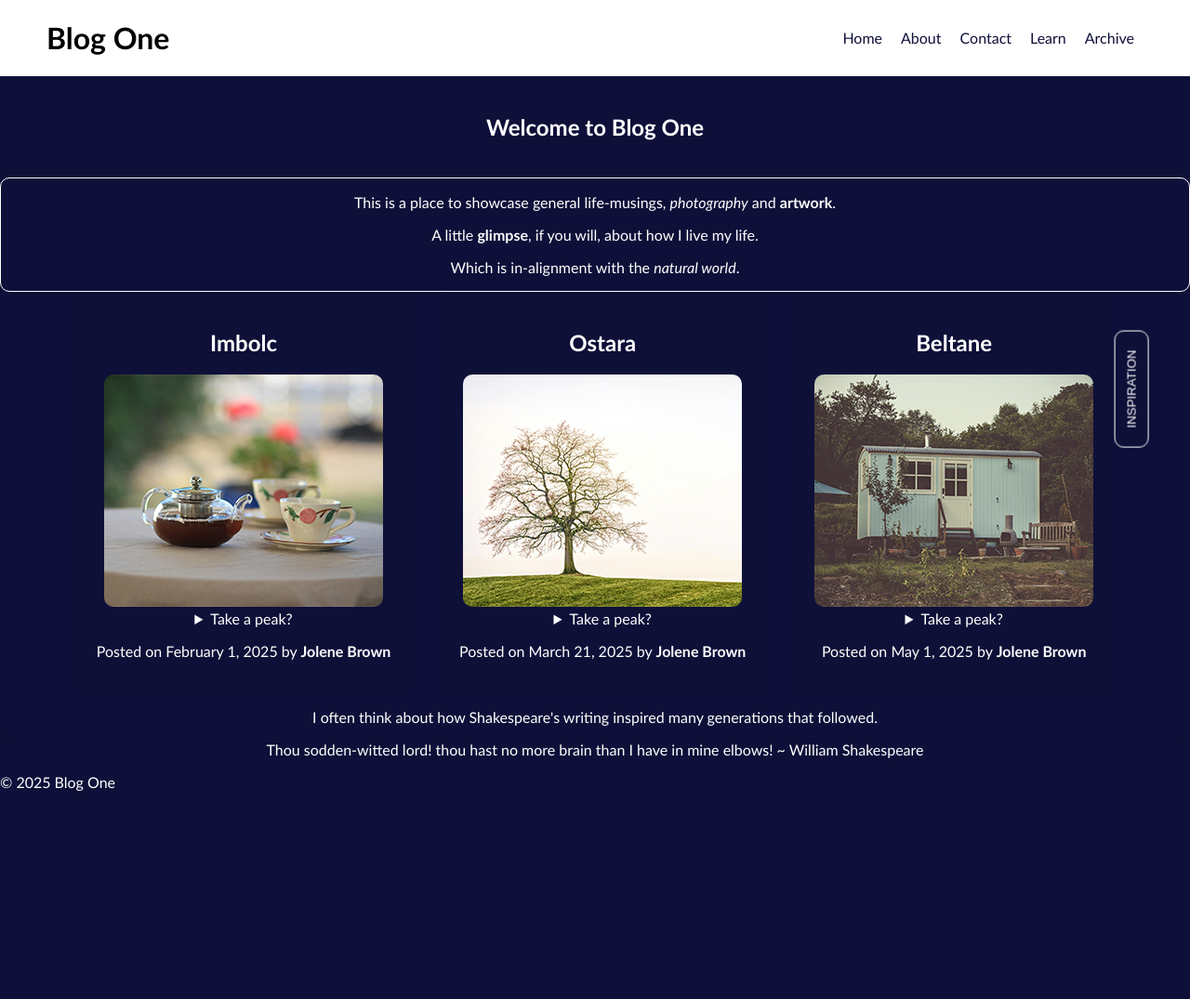
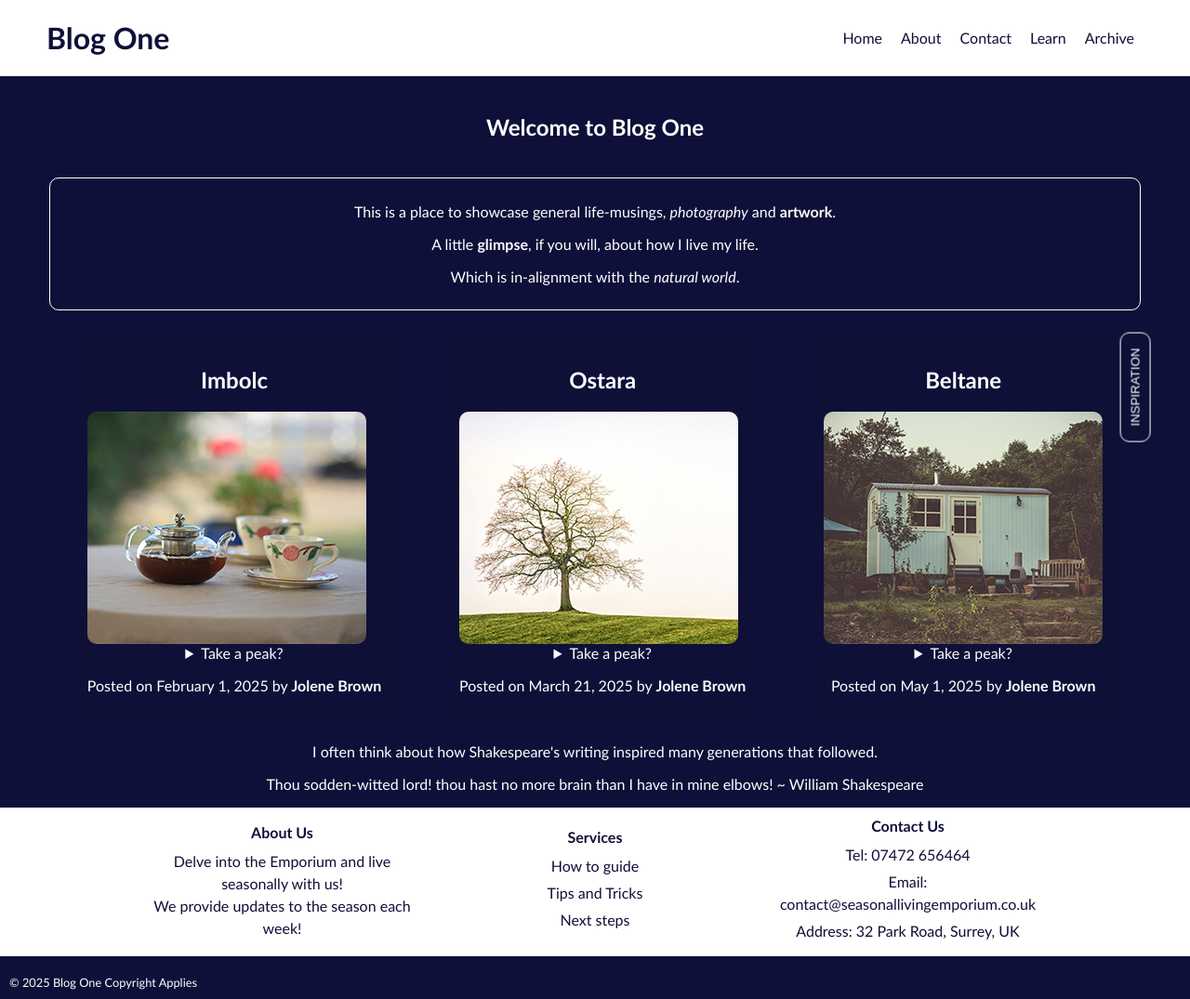
Before and after one commit to jmpbro/blog-one, a plain HTML site: page index.html in a window 1280 px wide. Shown: the whole page at 93% size. Before the commit the page ends 851 px from the top, so only its background shows below. Drawn offline with Linux system fonts and the light colour scheme.

Commit message:
Responsivity added to the website project

```diff
--- a/index.html
+++ b/index.html
@@ -73,8 +73,31 @@
                     Thou sodden-witted lord! thou hast no more brain than I have in mine elbows! ~ William Shakespeare
                 </blockquote>
         </section>
-    <footer class="main-footer">
-            <p>&copy; 2025 Blog One</p>
+    <footer class="footer-container">
+        <div class="footer-container">
+            <div class="footer-column">
+                <h3>About Us</h3>
+                <p>Delve into the Emporium and live seasonally with us!</p>
+                <p>We provide updates to the season each week!</p>
+            </div>
+        <div class="footer-column">
+            <h3>Services</h3>
+                <ul>
+                    <li>How to guide</li>
+                    <li>Tips and Tricks</li>
+                    <li>Next steps</li>
+                </ul>
+        </div>
+        <div class="footer-column">
+            <h3>Contact Us</h3>
+            <ul>
+                <li>Tel: 07472 656464</li>
+                <li>Email: contact@seasonallivingemporium.co.uk</li>
+                <li>Address: 32 Park Road, Surrey, UK</li>
+            </ul>
+        </div>
+        </div>
     </footer>
+    <p id="copyright">&copy; 2025 Blog One Copyright Applies</p>
     </body>
 </html>
--- a/style.css
+++ b/style.css
@@ -1,3 +1,5 @@
+@charset "utf-8";
+
 html, body {
     font-family: 'Gill Sans', 'Gill Sans MT', Calibri, 'Trebuchet MS', sans-serif;
     height: 100%;
@@ -6,6 +8,8 @@ html, body {
     background-color: hsl(237, 60%, 14%);
     color: #fff;
     border-radius: 20px;
+    font-size: 1rem;
+    flex: 1;
 }
 
 .header-container {
@@ -14,7 +18,7 @@ html, body {
     align-items: center;
     padding: 0 50px;
     background-color: #fff;
-    color: #000;
+    color: #0E1038;
     border-radius: 0;
 }
 
@@ -25,6 +29,7 @@ html, body {
 .navbar {
     display: flex;
     justify-content: space-between;
+    flex-wrap: wrap;
 }
 
 .navbar li {
@@ -53,19 +58,24 @@ nav a:hover {
 
 #intro {
     text-align: center;
-    margin: 0px;
-    padding: 0px;
+    margin: 0;
+    padding: 10px;
     border: 1px solid #fff;
     border-radius: 10px;
+    max-width: 90%;
+    margin: 20px auto;
 }
 
 .container {
     display: flex;
+    flex-wrap: wrap ;
     justify-content: space-evenly;
     align-items: center;
+    height: auto;
     height: 100%;
     margin: 0 50px;
     padding: 0;
+    gap: 20px;
 }
 
 .aside {
@@ -77,6 +87,8 @@ nav a:hover {
 }
 
 button {
+    width: auto;
+    max-width: 100%;
     background-color: #0E1038;
     color: #fff;
     padding: 10px 20px;
@@ -84,6 +96,7 @@ button {
     border-radius: 10px;
     text-decoration: none;
     cursor: pointer;
+    padding: 8px 16px;
 }
 
 button:hover {
@@ -93,6 +106,7 @@ button:hover {
 .article {
     background-color: #0E1038;
     padding: 20px;
+    max-width: 90%;
     border-radius: 10px;
 }
 
@@ -101,6 +115,9 @@ button:hover {
 }
 
 .img-box {
+    max-width: 100%;
+    height: auto;
+    display:block;
     border-radius: 10px;
 }
 
@@ -116,3 +133,90 @@ button:hover {
 .quote {
     text-align: center;
 }
+
+.footer-container {
+    display: flex;
+    justify-content: space-between;
+    align-items: center;
+    padding: 0 50px;
+    background-color: #fff;
+    color: #0E1038;
+    border-radius: 0;
+}
+
+footer {
+	background-color: #D3E2DA;
+	padding: 1em; /* 1em = 16px */
+	text-align: center;
+	color: #0E1038;
+	font-size: 1rem;
+	/* border-radius: 10px; /* Rounds the corners */
+}
+
+footer .footer-container {
+    display: flex;
+    flex-wrap: wrap; /* Allow wrapping for smaller screens */
+    justify-content: space-between; /* Spread columns evenly */
+    max-width: 1200px; /* Optional: Limit the footer width */
+    margin: 0 auto; /* Center the footer container */
+    gap: 20px; /* Space between columns */
+}
+
+ footer .footer-column {
+	flex: 1; /* Allows the columns to take equal width */
+	/* flex: 1 1 calc(33.33% - 20px); /* Responsive column width */
+	padding: 10px; /* Inner spacing for each column */
+	min-width: 200px; /* Ensures columns don't shrink too much */
+}
+
+footer .footer-column h3 {
+	margin-top: 0; /* Removes default margin at the top */
+	margin-bottom: 10px; /* space below the heading */
+	font-size: 1rem;
+	color: #0E1038; /* Heading colour (for accents) */
+}
+
+footer .footer-column p,
+footer .footer-column ul {
+	margin: 0; /* Reset margin for  list and text */
+	padding: 0; /* Reset padding for list */
+	line-height: 1.5; /* Improve readability */
+}
+
+footer .footer-column ul {
+	list-style-type: none; /* Removes bullet points */
+}
+
+footer .footer-column ul, li {
+	margin-bottom: 5px; /* Space between list items */
+}
+
+#copyright {
+    font-size: 0.8rem;
+    padding-top: 10px;
+    padding-bottom: 10px;
+    margin: 10px;
+}
+
+@media (max-width: 480px) {
+	.header-container {
+		flex: 1 1 100%; /* Single box per row on mobile */
+	}
+
+    .nav li {
+        margin: 5px
+    }
+
+    #intro {
+        padding: 10px;
+        font-size: 9rem ;
+    }
+
+    button {
+        font-size: 0.9rem;
+    }
+
+    .aside {
+        display: none;
+    }
+}
```
